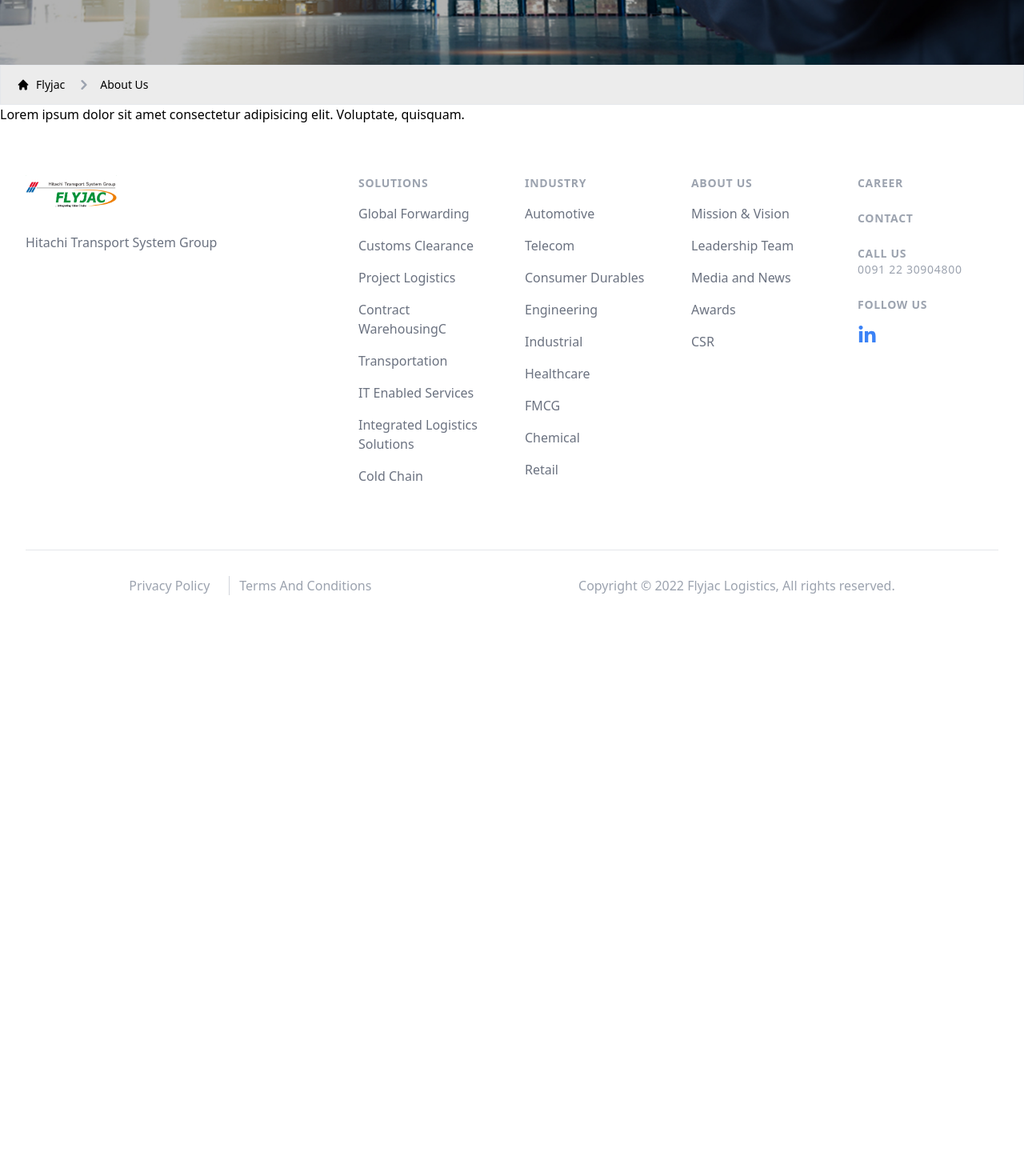
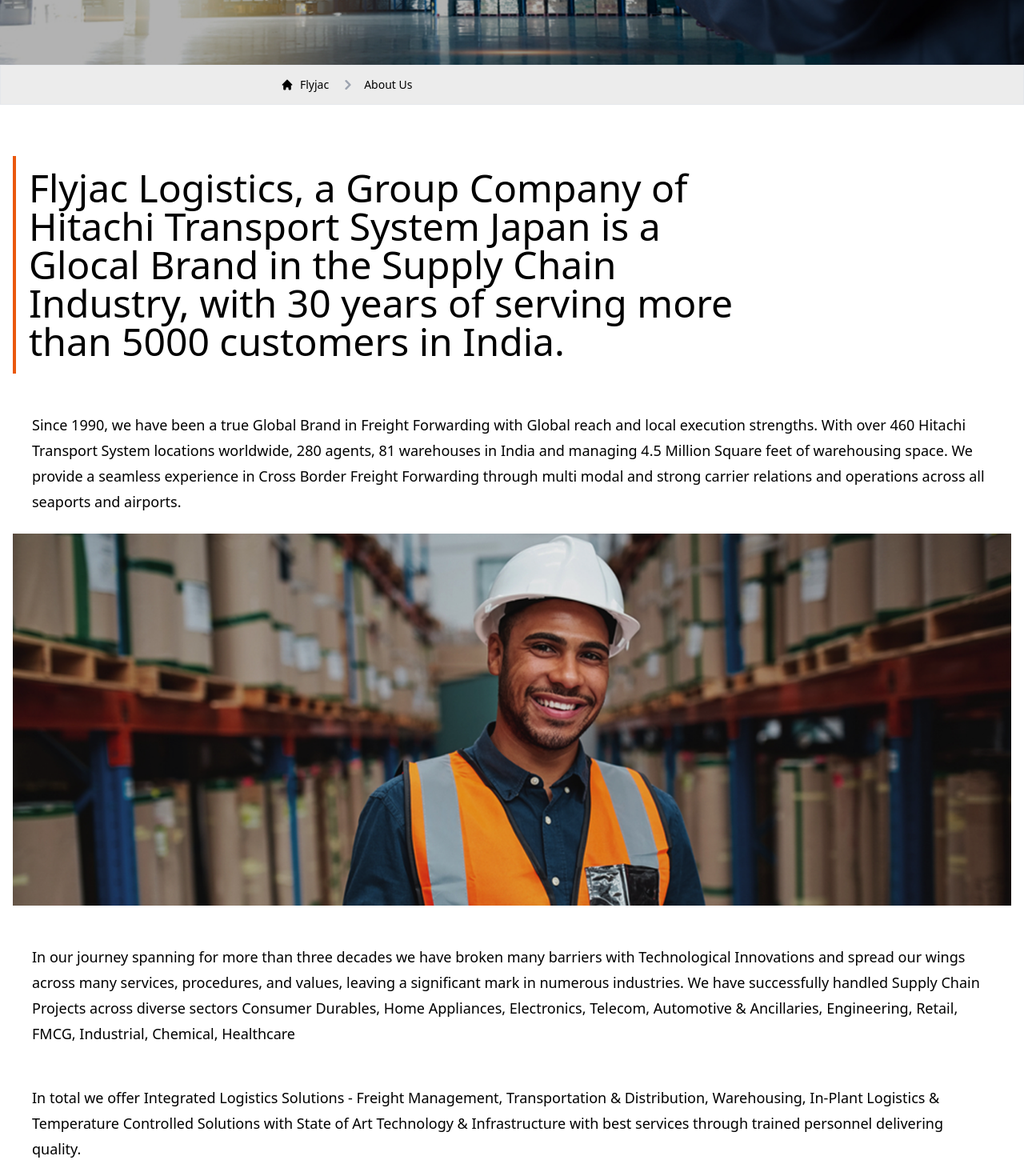
Before and after one commit to amsanket22/github-graphql-react, a React (Create React App) app: page / in a window 1280 px wide. Shown: the part 400-1870 px from the top of the page at 80% size. Before the commit the page ends 1208 px from the top, so only its background shows below. Built offline with nearby package versions, Linux system fonts and the light colour scheme.

Commit message:
feat: about us page designed

```diff
--- a/src/Components/layout/Footer.tsx
+++ b/src/Components/layout/Footer.tsx
@@ -108,8 +108,7 @@
       <div className="px-4 py-12 mx-auto max-w-7xl sm:px-6 lg:py-16 lg:px-8">
         <div className="xl:grid xl:grid-cols-3 xl:gap-8">
           <div className="space-y-8 xl:col-span-1">
-            <img className="h-10" src={logo} alt="Company name" />
-            <p className="text-base text-gray-500">Hitachi Transport System Group</p>
+            <img src={logo} alt="Company name" />
             {/* <div className="flex space-x-6">
                             {navigation.social.map((item) => (
                                 <a key={item.name} href={item.href} className="text-gray-400 hover:text-gray-500">
--- a/src/Pages/AboutUs.tsx
+++ b/src/Pages/AboutUs.tsx
@@ -1,10 +1,14 @@
 import banner from '../assets/images/about-banner.png';
+import image1 from '../assets/images/about-image1.png';
+import image2 from '../assets/images/about-image2.png';
+import image3 from '../assets/images/about-image3.png';
+
 
 const AboutUs = () => {
   return (
     <div>
       <img src={banner} className="w-full" alt="" />
-      <nav className="flex px-5 py-3 text-black border border-gray-200 bg-[#ececec]" aria-label="Breadcrumb">
+      <nav className="flex px-5 py-3 text-black border border-gray-200 bg-[#ececec] pl-[21.87rem]" aria-label="Breadcrumb">
         <ol className="inline-flex items-center space-x-1 md:space-x-3">
           <li className="inline-flex items-center">
             <a className="inline-flex items-center text-sm font-medium text-black hover:text-gray-900 ">
@@ -30,8 +34,55 @@
         </ol>
       </nav>
 
-      <p>Lorem ipsum dolor sit amet consectetur adipisicing elit. Voluptate, quisquam.</p>
-    </div>
+      <div className="relative max-w-[90rem] mx-auto p-4">
+        <div className='py-4 mt-12 max-w-[60rem] border-l-4 border-l-orange-600'>
+          <p className='ml-4 text-5xl font-medium'>
+            Flyjac Logistics, a Group Company of
+            Hitachi Transport System Japan is a
+            Glocal Brand in the Supply Chain Industry,
+            with 30 years of serving more than 5000 customers in India.
+          </p>
+        </div>
+
+        <p className='p-6 mt-6 text-lg leading-8'>
+          Since 1990, we have been a true Global Brand in Freight Forwarding with Global reach and local execution strengths. With over 460 Hitachi Transport System locations worldwide, 280 agents, 81 warehouses in India and managing 4.5 Million Square feet of warehousing space. We provide a seamless experience in Cross Border Freight Forwarding through multi modal and strong carrier relations and operations across all seaports and airports.
+        </p>
+        <img src={image1} alt="" />
+
+        <p className='p-6 mt-6 text-lg leading-8'>
+          In our journey spanning for more than three decades we have broken many barriers with Technological Innovations and spread our wings across many services, procedures, and values, leaving a significant mark in numerous industries. We have successfully handled Supply Chain Projects across diverse sectors Consumer Durables, Home Appliances, Electronics, Telecom, Automotive & Ancillaries, Engineering, Retail, FMCG, Industrial, Chemical, Healthcare
+        </p>
+
+        <p className='p-6 text-lg leading-8'>
+          In total we offer Integrated Logistics Solutions - Freight Management, Transportation & Distribution, Warehousing, In-Plant Logistics & Temperature Controlled Solutions with State of Art Technology & Infrastructure with best services through trained personnel delivering quality.
+        </p>
+        <img src={image2} alt="" className='pb-6' />
+      </div>
+
+      {/* mission section*/}
+      <section id='mission' className='mx-auto bg-[#4AAF70]'>
+        <div className='text-center'>
+
+          <div className='py-12 text-4xl text-white uppercase'>Our <span className='font-bold'>Mission</span></div>
+          <p className='text-3xl text-white px-[28rem]'>
+            We help you enhance your business processes, streamline your operations and improve your bottom-line. We also create opportunities for self-development and excellence, while working towards empowering and enrolling towards social and spiritual development. Our mission also includes building care and competence in networking, communication and personalized service.
+          </p>
+          <div className='pt-12 text-4xl text-white uppercase'>Our <span className='font-bold'>Philosophy</span></div>
+          <div className='flex justify-center py-6'>
+
+            <div className='text-xl text-white'>Customer Delight </div>
+            <div className="w-px h-6 ml-6 mr-3 text-white bg-gray-300"></div>
+            <div className='text-xl text-white'>
+              Self Development
+
+            </div>
+            <div className="w-px h-6 ml-6 mr-3 text-white bg-gray-300"></div>
+
+            <div className='text-xl text-white'> Social Welfare</div>
+          </div>
+        </div>
+      </section>
+    </div >
   );
 };
 
```
Also changed, not shown: 1 other file (tests, documents, lock files or other folders).
